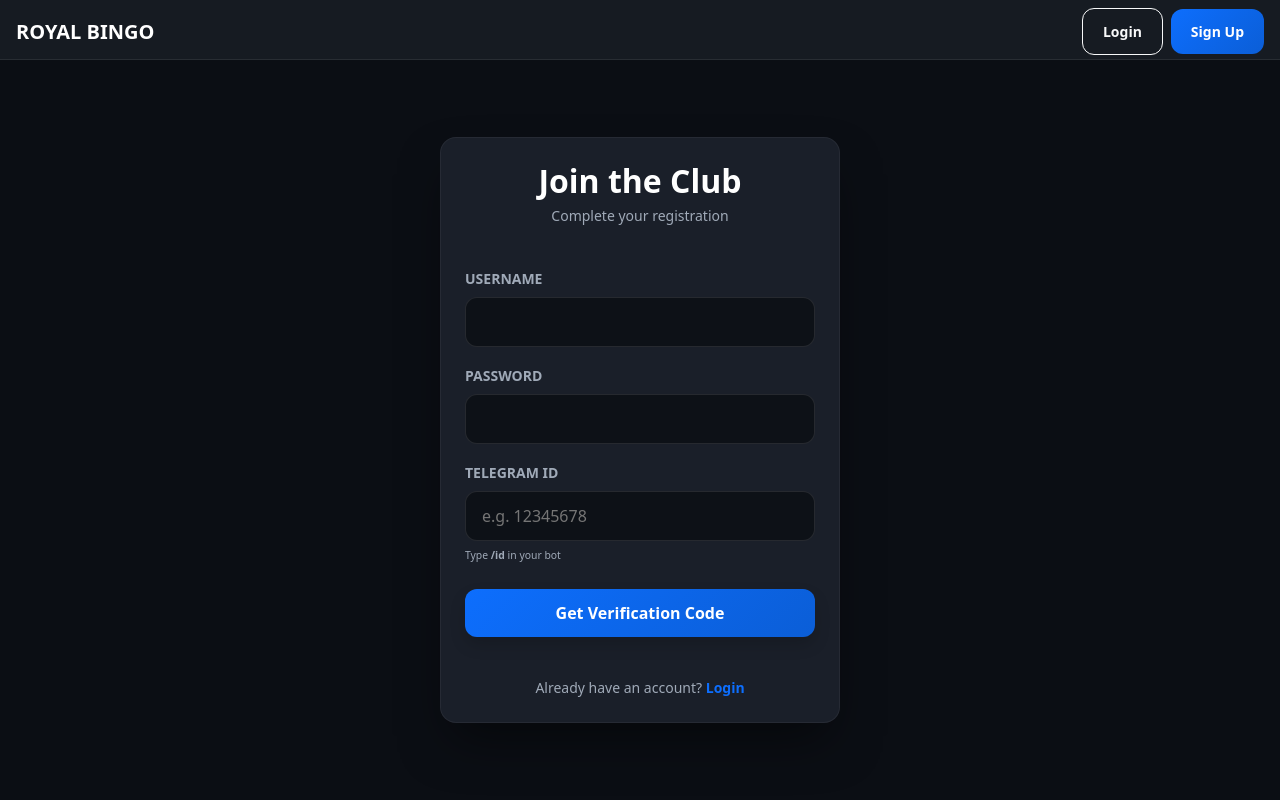
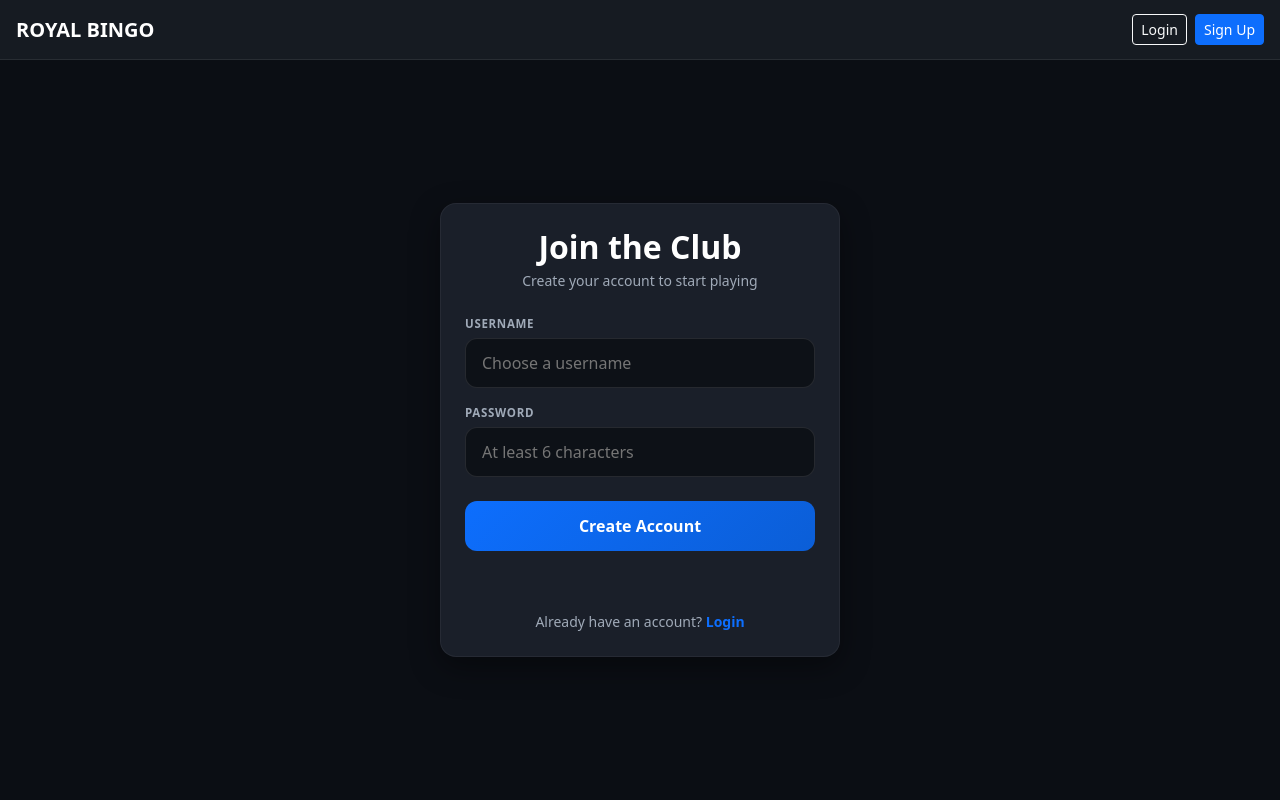
Before and after one commit to abel198523/V4, a Flask app: page /signup in a window 1280 px wide. Run offline with Flask 3, Linux system fonts and the light colour scheme.

Commit message:
Disable temporary verification and allow signup with username and password
Temporarily disable OTP verification by modifying `routes.py` and `models.py` to allow user registration using only username and password. Also, update `signup.html` to remove the Telegram ID and OTP input fields, simplifying the signup form.

Replit-Commit-Author: Agent
Replit-Commit-Session-Id: 8a4175df-3635-4aac-94f7-496c6bd3a70e
Replit-Commit-Checkpoint-Type: full_checkpoint
Replit-Commit-Event-Id: c3c4e14a-08fc-4fd1-be47-a14d7f1e7a47
Replit-Commit-Screenshot-Url: https://storage.googleapis.com/screenshot-production-us-central1/46be9935-be71-4cd9-af19-bf245748973c/8a4175df-3635-4aac-94f7-496c6bd3a70e/QsRF0BG
Replit-Helium-Checkpoint-Created: true

```diff
--- a/models.py
+++ b/models.py
@@ -5,7 +5,7 @@ class User(UserMixin, db.Model):
     __tablename__ = 'users'
     id = db.Column(db.Integer, primary_key=True)
     username = db.Column(db.String(64), unique=True, nullable=False)
-    telegram_chat_id = db.Column(db.String(64), unique=True, nullable=False)
+    telegram_chat_id = db.Column(db.String(64), unique=True, nullable=True)
     balance = db.Column(db.Float, default=0.0)
     is_admin = db.Column(db.Boolean, default=False)
     referred_by = db.Column(db.String(255), nullable=True)
--- a/routes.py
+++ b/routes.py
@@ -113,52 +113,39 @@ def signup():
 
 @app.route("/api/signup-request", methods=["POST"])
 def send_otp():
-    data = request.json
-    username = data.get('username')
-    telegram_chat_id = data.get('telegram_chat_id')
-    if not username or not telegram_chat_id:
-        return jsonify({"success": False, "message": "Missing info"}), 400
-
-    otp = str(random.randint(100000, 999999))
-    save_otp(telegram_chat_id, otp)
-    print(f"DEBUG OTP for {username} ({telegram_chat_id}): {otp}")
-
-    if bot:
-        try:
-            bot.send_message(telegram_chat_id, f"🔐 የእርስዎ ኮድ / Your code: *{otp}*", parse_mode='Markdown')
-            return jsonify({"success": True, "message": "OTP sent"})
-        except Exception as e:
-            print(f"Telegram send error: {e}")
-
-    return jsonify({"success": True, "message": f"OTP: {otp}"})
+    # Verification temporarily disabled
+    return jsonify({"success": True, "message": "OK"})
 
 
 @app.route("/api/signup-verify", methods=["POST"])
 def verify_otp():
+    # Verification temporarily disabled
+    return jsonify({"success": True, "message": "OK"})
+
+
+@app.route("/api/signup", methods=["POST"])
+def do_signup():
     data = request.json
-    telegram_chat_id = data.get('telegram_chat_id')
-    submitted_otp = data.get('otp')
+    username = data.get('username', '').strip()
+    password = data.get('password', '')
 
-    stored_otp = get_otp(telegram_chat_id)
-    if not stored_otp or stored_otp != submitted_otp:
-        return jsonify({"success": False, "message": "Invalid code"}), 400
+    if not username or not password:
+        return jsonify({"success": False, "message": "Username and password are required"}), 400
 
-    if User.query.filter_by(username=data.get('username')).first():
+    if len(password) < 6:
+        return jsonify({"success": False, "message": "Password must be at least 6 characters"}), 400
+
+    if User.query.filter_by(username=username).first():
         return jsonify({"success": False, "message": "Username already taken"}), 400
 
-    if User.query.filter_by(telegram_chat_id=str(telegram_chat_id)).first():
-        return jsonify({"success": False, "message": "Telegram account already registered"}), 400
-
     user = User(
-        username=data.get('username'),
-        password_hash=generate_password_hash(data.get('password')),
-        telegram_chat_id=str(telegram_chat_id)
+        username=username,
+        password_hash=generate_password_hash(password)
     )
     db.session.add(user)
     db.session.commit()
-    delete_otp(telegram_chat_id)
     login_user(user, remember=True)
-    return jsonify({"success": True, "token": "dummy-token-for-auth"})
+    return jsonify({"success": True})
 
 
 @app.route("/api/user/balance")
--- a/templates/signup.html
+++ b/templates/signup.html
@@ -5,145 +5,92 @@
     <meta name="viewport" content="width=device-width, initial-scale=1.0">
     <title>Sign Up - Royal Bingo</title>
     <link href="https://cdn.jsdelivr.net/npm/bootstrap@5.3.2/dist/css/bootstrap.min.css" rel="stylesheet">
-    <link rel="stylesheet" href="https://cdn.jsdelivr.net/npm/bootstrap-icons@1.11.2/font/bootstrap-icons.min.css">
     <style>
         html, body {
-            background-color: #0b0e14 !important;
-            color: #ffffff !important;
-            margin: 0 !important;
-            padding: 0 !important;
-            width: 100% !important;
-            height: 100% !important;
-            display: flex !important;
-            flex-direction: column !important;
-            overflow: hidden !important;
-            position: fixed !important;
-            inset: 0 !important;
+            background-color: #0b0e14;
+            color: #ffffff;
+            min-height: 100vh;
+            margin: 0;
+            padding: 0;
         }
-
         .navbar {
-            flex: 0 0 auto;
-            background-color: #161b22 !important;
-            border-bottom: 1px solid rgba(255, 255, 255, 0.08);
+            background-color: #161b22;
+            border-bottom: 1px solid rgba(255,255,255,0.08);
             height: 60px;
-            z-index: 1000;
         }
-
-        .content-wrapper {
-            flex: 1;
-            overflow: hidden;
-            padding: 0;
-            display: flex;
-            flex-direction: column;
-        }
-
-        #main-content {
-            flex: 1;
-            display: flex;
-            flex-direction: column;
-            overflow-y: auto;
-            padding: 15px;
-            justify-content: center;
-        }
-
         .card {
             background-color: #1a1f29;
-            border: 1px solid rgba(255, 255, 255, 0.05);
+            border: 1px solid rgba(255,255,255,0.05);
             border-radius: 16px;
-            box-shadow: 0 10px 30px rgba(0, 0, 0, 0.4);
+            box-shadow: 0 10px 30px rgba(0,0,0,0.4);
         }
-
         .form-input {
             background-color: #0d1117;
-            border: 1px solid rgba(255, 255, 255, 0.1);
+            border: 1px solid rgba(255,255,255,0.1);
             color: #ffffff;
             border-radius: 12px;
             padding: 12px 16px;
+            width: 100%;
             transition: all 0.3s;
         }
-
         .form-input:focus {
             border-color: #0d6efd;
             background-color: #161b22;
-            box-shadow: 0 0 0 4px rgba(13, 110, 253, 0.15);
+            box-shadow: 0 0 0 4px rgba(13,110,253,0.15);
             outline: none;
             color: #ffffff;
         }
-
-        .btn {
-            border-radius: 12px;
-            padding: 12px 20px;
-            font-weight: 600;
-            transition: all 0.3s cubic-bezier(0.4, 0, 0.2, 1);
-        }
-
-        .btn-primary {
+        .btn-signup {
             background: linear-gradient(135deg, #0d6efd 0%, #0b5ed7 100%);
             border: none;
+            border-radius: 12px;
+            padding: 13px;
+            font-weight: 600;
+            font-size: 1rem;
+            width: 100%;
+            color: #fff;
+            transition: all 0.3s;
         }
-
-        .btn-success {
-            background-color: #198754;
-            border: none;
-        }
-
-        .text-muted {
-            color: #a0aab8 !important;
-        }
-
-        .shadow-2xl { box-shadow: 0 25px 50px -12px rgba(0, 0, 0, 0.5); }
-        .animate-in { animation: fadeInUp 0.6s cubic-bezier(0.4, 0, 0.2, 1); }
+        .btn-signup:hover { opacity: 0.9; }
+        .btn-signup:disabled { opacity: 0.6; cursor: not-allowed; }
+        .text-muted { color: #a0aab8 !important; }
+        .label { font-size: 0.72rem; font-weight: 700; letter-spacing: 0.06em; color: #a0aab8; text-transform: uppercase; margin-bottom: 6px; display: block; }
+        .animate-in { animation: fadeInUp 0.5s cubic-bezier(0.4,0,0.2,1); }
         @keyframes fadeInUp {
             from { opacity: 0; transform: translateY(20px); }
             to { opacity: 1; transform: translateY(0); }
         }
+        #error-msg { min-height: 20px; }
     </style>
 </head>
 <body>
-    <nav class="navbar navbar-dark bg-dark">
+    <nav class="navbar navbar-dark">
         <div class="container-fluid px-3 h-100 d-flex align-items-center">
             <a class="navbar-brand fw-bold" href="/">ROYAL BINGO</a>
-                <div class="ms-auto d-flex align-items-center">
-                    <a href="{{ url_for('login') }}" class="btn btn-outline-light btn-sm me-2">Login</a>
+            <div class="ms-auto d-flex gap-2">
+                <a href="{{ url_for('login') }}" class="btn btn-outline-light btn-sm">Login</a>
                 <a href="{{ url_for('signup') }}" class="btn btn-primary btn-sm">Sign Up</a>
             </div>
         </div>
     </nav>
-        <div class="content-wrapper">
-            <div id="main-content">
-                <div class="card p-4 mx-auto w-100 shadow-2xl animate-in" id="signup-container" style="max-width: 400px;">
+
+    <div class="d-flex justify-content-center align-items-center" style="min-height: calc(100vh - 60px); padding: 20px;">
+        <div class="card p-4 animate-in w-100" style="max-width: 400px;">
             <div class="text-center mb-4">
                 <h2 class="fw-bold text-white mb-1">Join the Club</h2>
-                        <p class="text-muted small">Complete your registration</p>
+                <p class="text-muted small mb-0">Create your account to start playing</p>
             </div>
 
-                    <div id="signup-step">
             <div class="mb-3">
-                            <label class="form-label small fw-bold text-muted text-uppercase">Username</label>
-                            <input type="text" id="username" class="form-input w-100" required>
-                        </div>
-                        <div class="mb-3">
-                            <label class="form-label small fw-bold text-muted text-uppercase">Password</label>
-                            <input type="password" id="password" class="form-input w-100" required>
+                <label class="label">Username</label>
+                <input type="text" id="username" class="form-input" placeholder="Choose a username" autocomplete="off">
             </div>
             <div class="mb-4">
-                            <label class="form-label small fw-bold text-muted text-uppercase">Telegram ID</label>
-                            <input type="text" id="telegram_chat_id" class="form-input w-100" placeholder="e.g. 12345678" required>
-                            <small class="text-muted" style="font-size: 0.65rem;">Type <strong>/id</strong> in your bot</small>
-                        </div>
-                        <button onclick="sendOTP()" id="otp-btn" class="btn btn-primary w-100 shadow">Get Verification Code</button>
+                <label class="label">Password</label>
+                <input type="password" id="password" class="form-input" placeholder="At least 6 characters">
             </div>
 
-                    <div id="otp-step" style="display:none;">
-                        <div class="alert alert-primary bg-primary bg-opacity-10 border-primary border-opacity-20 text-center py-2 mb-4">
-                            <i class="bi bi-send-check me-2"></i>Code sent to Telegram!
-                        </div>
-                        <div class="mb-4 text-center">
-                            <input type="text" id="otp" class="form-input text-center fw-bold fs-3" maxlength="6" style="letter-spacing: 10px; width: 200px;">
-                        </div>
-                        <button onclick="verifyAndRegister()" class="btn btn-success w-100 py-3 mb-2 shadow">Verify & Create</button>
-                        <button onclick="backToSignup()" class="btn btn-link text-muted w-100 btn-sm">Edit Details</button>
-                    </div>
+            <button class="btn-signup" id="signup-btn" onclick="doSignup()">Create Account</button>
 
             <div id="error-msg" class="text-danger mt-3 text-center small fw-bold"></div>
 
@@ -152,73 +99,52 @@
             </div>
         </div>
     </div>
-        </div>
 
     <script>
-    async function sendOTP() {
-        const username = document.getElementById('username').value;
+    async function doSignup() {
+        const username = document.getElementById('username').value.trim();
         const password = document.getElementById('password').value;
-        const telegram_chat_id = document.getElementById('telegram_chat_id').value;
-        const btn = document.getElementById('otp-btn');
+        const btn = document.getElementById('signup-btn');
         const errorMsg = document.getElementById('error-msg');
 
-        if(!username || !telegram_chat_id || !password) {
-            errorMsg.innerText = "Please fill all fields";
+        errorMsg.innerText = '';
+
+        if (!username || !password) {
+            errorMsg.innerText = 'Please fill in all fields.';
+            return;
+        }
+        if (password.length < 6) {
+            errorMsg.innerText = 'Password must be at least 6 characters.';
             return;
         }
 
         btn.disabled = true;
-        errorMsg.innerText = "";
+        btn.innerText = 'Creating account...';
 
         try {
-            const response = await fetch('/api/signup-request', {
+            const res = await fetch('/api/signup', {
                 method: 'POST',
-                headers: {'Content-Type': 'application/json'},
-                body: JSON.stringify({ telegram_chat_id, username })
+                headers: { 'Content-Type': 'application/json' },
+                body: JSON.stringify({ username, password })
             });
-            const data = await response.json();
-            if (data.message) {
-                document.getElementById('signup-step').style.display = 'none';
-                document.getElementById('otp-step').style.display = 'block';
+            const data = await res.json();
+            if (data.success) {
+                window.location.href = '/game';
             } else {
-                errorMsg.innerText = data.error || "Failed to send code";
+                errorMsg.innerText = data.message || 'Registration failed.';
+                btn.disabled = false;
+                btn.innerText = 'Create Account';
             }
         } catch (e) {
-            errorMsg.innerText = "Connection error";
-        } finally {
+            errorMsg.innerText = 'Connection error. Please try again.';
             btn.disabled = false;
+            btn.innerText = 'Create Account';
         }
     }
 
-async function verifyAndRegister() {
-    const username = document.getElementById('username').value;
-    const password = document.getElementById('password').value;
-    const telegram_chat_id = document.getElementById('telegram_chat_id').value;
-    const otp = document.getElementById('otp').value;
-    const errorMsg = document.getElementById('error-msg');
-
-    try {
-        const response = await fetch('/api/signup-verify', {
-            method: 'POST',
-            headers: {'Content-Type': 'application/json'},
-            body: JSON.stringify({ username, password, telegram_chat_id, otp })
+    document.addEventListener('keydown', function(e) {
+        if (e.key === 'Enter') doSignup();
     });
-        const data = await response.json();
-        if (data.success) {
-            localStorage.setItem('bingo_token', data.token || 'dummy-token');
-            window.location.href = '/game';
-        } else {
-            errorMsg.innerText = data.message || "Verification failed";
-        }
-    } catch (e) {
-        errorMsg.innerText = "Verification failed";
-    }
-}
-
-function backToSignup() {
-    document.getElementById('otp-step').style.display = 'none';
-    document.getElementById('signup-step').style.display = 'block';
-}
     </script>
 </body>
 </html>
```
Lines whose indentation alone changed are shown as unchanged.
